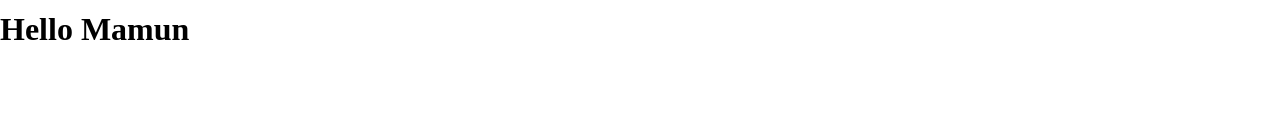
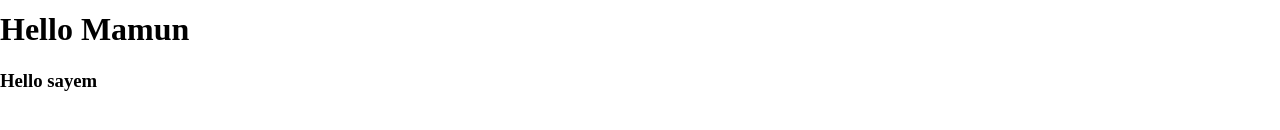
Before and after one commit to mamunkhan405/test_project1, a plain HTML site: page flip.html in a window 1280 px wide. Shown: the part 168-298 px from the top of the page. Drawn offline with Linux system fonts and the light colour scheme.

Commit message:
3rd commit

```diff
--- a/flip.html
+++ b/flip.html
@@ -51,6 +51,7 @@
 
 
 <h1>Hello Mamun</h1>
+<h3>Hello sayem</h3>
 
 </body>
 </html>
```
